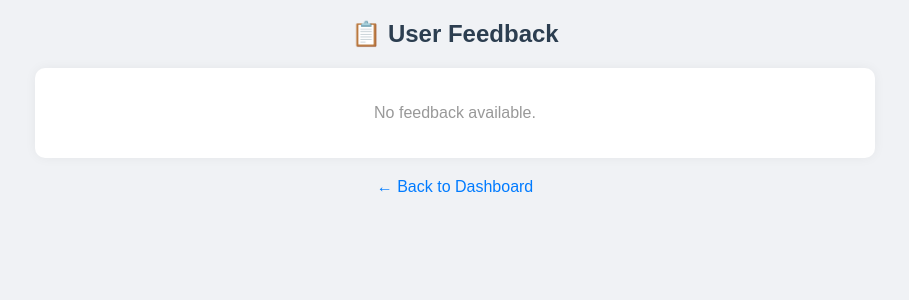
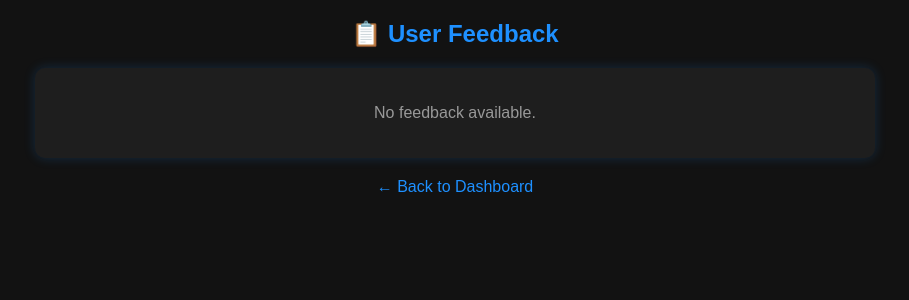
Before and after one commit to tinsae34/backend, a Flask app: page /view_feedback in a window 1280 px wide. Shown: the top 300 px of the page, without its empty margins (185-1094 px from the left). Run offline with Flask 3, Linux system fonts and the light colour scheme; data that the repository does not hold is empty.

Commit message:
Update view_feedback.html

```diff
--- a/templates/view_feedback.html
+++ b/templates/view_feedback.html
@@ -7,26 +7,27 @@
     <style>
         body {
             font-family: Arial, sans-serif;
-            background: #f0f2f5;
+            background: #121212;
+            color: #f5f5f5;
             margin: 20px;
         }
 
         h2 {
             text-align: center;
-            color: #2c3e50;
+            color: #1e90ff;
         }
 
         .feedback-container {
             max-width: 800px;
             margin: auto;
-            background: #fff;
+            background: #1e1e1e;
             padding: 20px;
             border-radius: 10px;
-            box-shadow: 0 0 12px rgba(0, 0, 0, 0.05);
+            box-shadow: 0 0 12px rgba(30, 144, 255, 0.2);
         }
 
         .feedback {
-            border-bottom: 1px solid #eee;
+            border-bottom: 1px solid #2e2e2e;
             padding: 10px 0;
         }
 
@@ -35,11 +36,11 @@
         }
 
         .feedback strong {
-            color: #333;
+            color: #ffffff;
         }
 
         .timestamp {
-            color: #888;
+            color: #bbbbbb;
             font-size: 0.9em;
         }
 
@@ -48,13 +49,15 @@
             text-align: center;
             margin-top: 20px;
             text-decoration: none;
-            color: #007bff;
+            color: #1e90ff;
         }
 
         .back-link:hover {
             text-decoration: underline;
+            color: #63b3ed;
         }
     </style>
+
 </head>
 
 <body>
```
